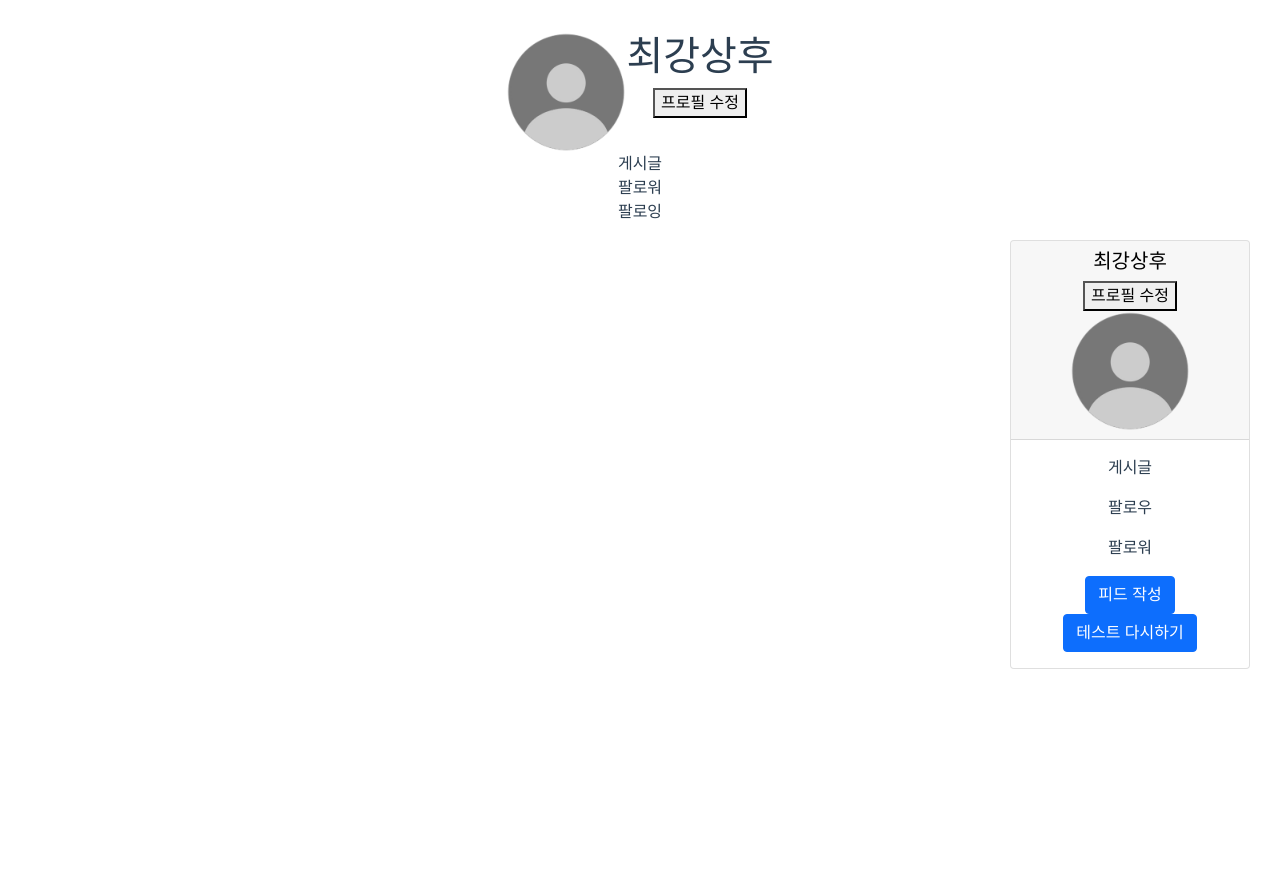
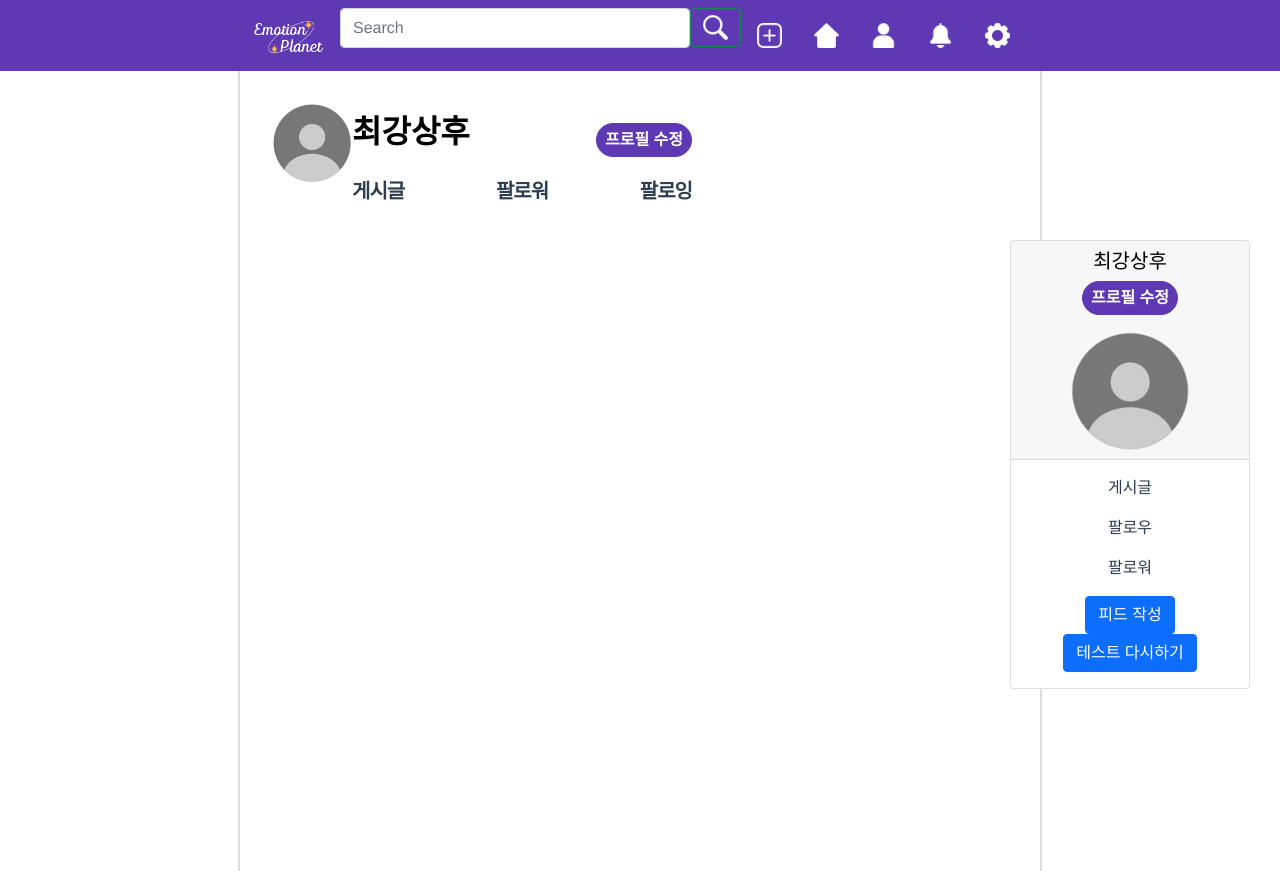
Before and after one commit to hojeong33/EmotionPlaent, a Vue app in the folder frontend/: page /mypage in a window 1280 px wide. Before the commit the page ends 800 px from the top, so only its background shows below. Built offline with nearby package versions, Linux system fonts and the light colour scheme.

Commit message:
style: grid 및 border 설정

```diff
--- a/frontend/src/router/index.js
+++ b/frontend/src/router/index.js
@@ -3,7 +3,7 @@ import VueRouter from 'vue-router'
 import Login from '@/views/accounts/Login.vue'
 import Signup from '@/views/accounts/Signup.vue'
 import EmotionTest from '@/views/EmotionTest'
-import Mypage from '@/views/accounts/Mypage.vue'
+import Mypage from '@/views/user/Mypage.vue'
 import Recommend from '@/views/main/Recommend.vue'
 import Feed from '@/views/main/Feed.vue'
 import Main from '@/views/main/Main.vue'
--- a/frontend/src/views/accounts/Mypage.vue
+++ /dev/null
@@ -1,63 +0,0 @@
-<template>
-  <div>
-    <side-profile-card></side-profile-card>
-    <div id="profile_container">
-      <div id="card">
-        <img src="../../assets/images/profile.png" id="profile_img">
-        <div id="name_card">
-          <h1>최강상후</h1>
-          <button>프로필 수정</button>
-        </div>
-      </div>
-      <div id="info_card">
-        <div>게시글</div>
-        <div>팔로워</div>
-        <div>팔로잉</div>
-      </div>
-    </div>
-  </div>
-</template>
-
-<script>
-import SideProfileCard from '../../components/SideProfileCard.vue'
-export default {
-  name: 'Mypage',
-  components: {
-    SideProfileCard,
-  }
-}
-</script>
-
-<style>
-  #profile_container {
-    display: flex;
-    flex-direction: column;
-    align-items: center;
-    background-color: white;
-    width: 80vh;
-    min-width: 350px;
-    height: 30vh;
-    min-height: 450px;
-    margin: auto;
-    padding: 2rem;
-  }
-
-  #name_card {
-    display: inline-block;
-  }
-
-  #info_card {
-    display: inline-block;
-  }
-
-  #card {
-    display: flex;
-    flex-direction: row;
-    justify-content: center;
-  }
-
-  #profile_img {
-    width: 12vh;
-    min-width: 120px;
-  }
-</style>
--- /dev/null
+++ b/frontend/src/views/user/Mypage.vue
@@ -0,0 +1,147 @@
+<template>
+  <div>
+    <navigation></navigation>
+    <side-profile-card></side-profile-card>
+    <div id="container">
+      <div id="v1"></div>
+      <div id="profile_container">
+        <img src="../../assets/images/profile.png" id="profile_img">
+        <div id="profile_card">
+          <div id="name_card">
+            <h1>최강상후</h1>
+            <button>프로필 수정</button>
+          </div>
+          <div id="info_card">
+            <h3>게시글</h3>
+            <h3>팔로워</h3>
+            <h3>팔로잉</h3>
+          </div>
+        </div>
+      </div>
+      <div id="v2"></div>
+    </div>
+  </div>
+</template>
+
+<script>
+import SideProfileCard from '../../components/SideProfileCard.vue'
+import Navigation from '../../components/Navigation.vue'
+export default {
+  name: 'Mypage',
+  components: {
+    SideProfileCard,
+    Navigation,
+  }
+}
+</script>
+
+<style>
+  #container {
+    display: flex;
+    flex-direction: row;
+    justify-content: center;
+  }
+
+  #v1 {
+    display: flex;
+    border: 1px solid gainsboro;
+    min-height: 100vh;
+  }
+
+  #v2 {
+    display: flex;
+    border: 1px solid gainsboro;
+    min-height: 100vh;
+  }
+
+  #profile_container {
+    display: flex;
+    flex-direction: row;
+    background-color: white;
+    width: 100vh;
+    min-width: 350px;
+    height: 30vh;
+    min-height: 450px;
+    padding: 2rem;
+  }
+
+  #profile_card {
+    width: 500px;
+  }
+
+  #name_card {
+    display: flex;
+    direction: row;
+    justify-content: space-between;
+    align-items: center;
+    margin-top: 10px;
+    margin-right: 10rem;
+  }
+
+  #info_card {
+    display: flex;
+    direction: row;
+    justify-content: space-between;
+    margin-right: 10rem;
+  }
+
+  #card {
+    display: flex;
+    flex-direction: row;
+    justify-content: center;
+  }
+
+  #profile_img {
+    width: 10vh;
+    height: 10vh;
+    min-width: 50px;
+  }
+
+  h1 {
+  color: black;
+  font-size: 2rem;
+  font-weight: bold;
+  margin-bottom: 2rem;
+  }
+
+  h3 {
+  font-size: 1.25rem;
+  font-weight: bold;
+  letter-spacing: -1px;
+  line-height: 75%;
+  }
+
+  label {
+  color: #5E39B3;
+  font-size: 1.125rem;
+  font-weight: bold;
+  letter-spacing: -0.5px;
+  margin-left: 0.5rem;
+  }
+
+  button {
+  background-color: #5E39B3;
+  color: white;
+  font-size: 1rem;
+  font-weight: bold;
+  border: 1px #5E39B3 solid;
+  border-radius: 20px;
+  padding: 0.5rem 0.5rem;
+  margin-bottom: 1rem;
+  cursor: pointer;
+  line-height: 1rem;
+  }
+
+  input {
+  border: 2px #5E39B3 solid;
+  border-radius: 20px;
+  width: 35vh;
+  min-width: 350px;
+  height: 4vh;
+  min-height: 40px;
+  padding: 0.75rem;
+  font-size: 1rem;
+  font-weight: bold;
+  }
+
+  </style>
```
Also changed, not shown: frontend/src/components/user/PickList.vue (added), frontend/src/components/user/UserFeed.vue (added).
